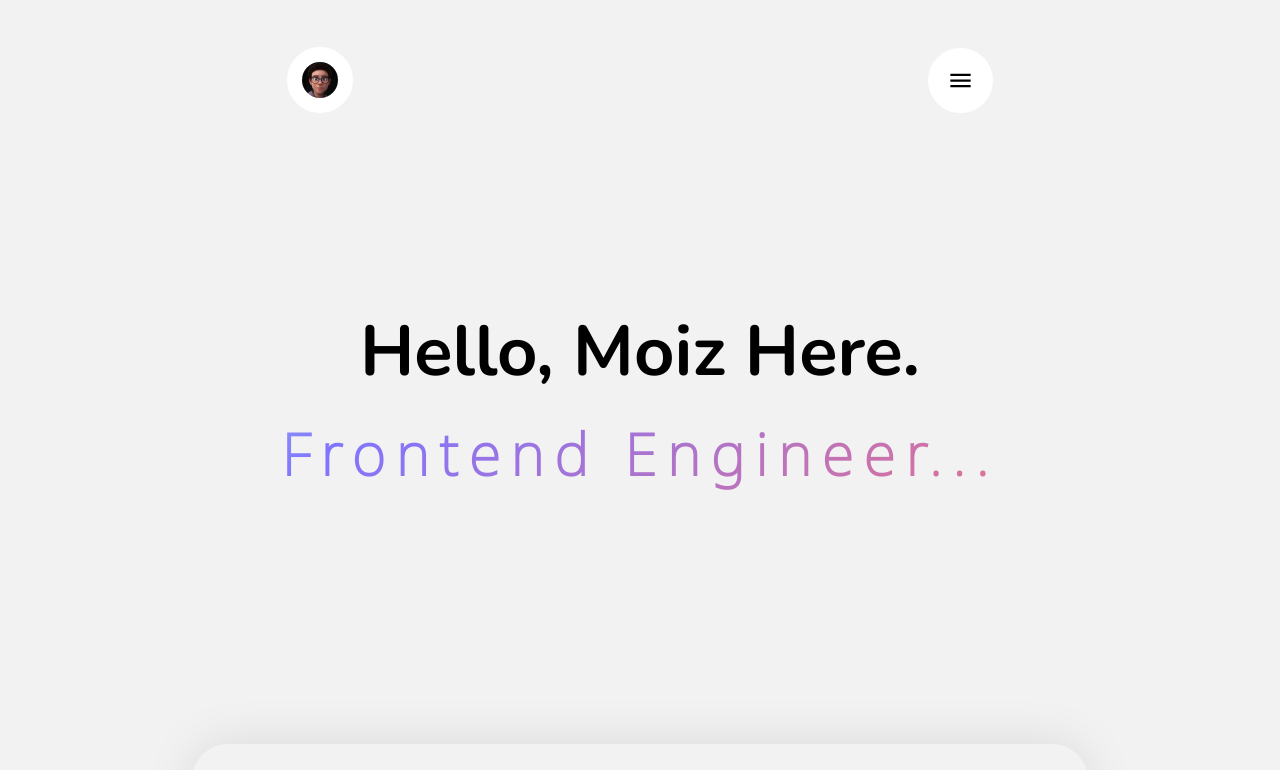
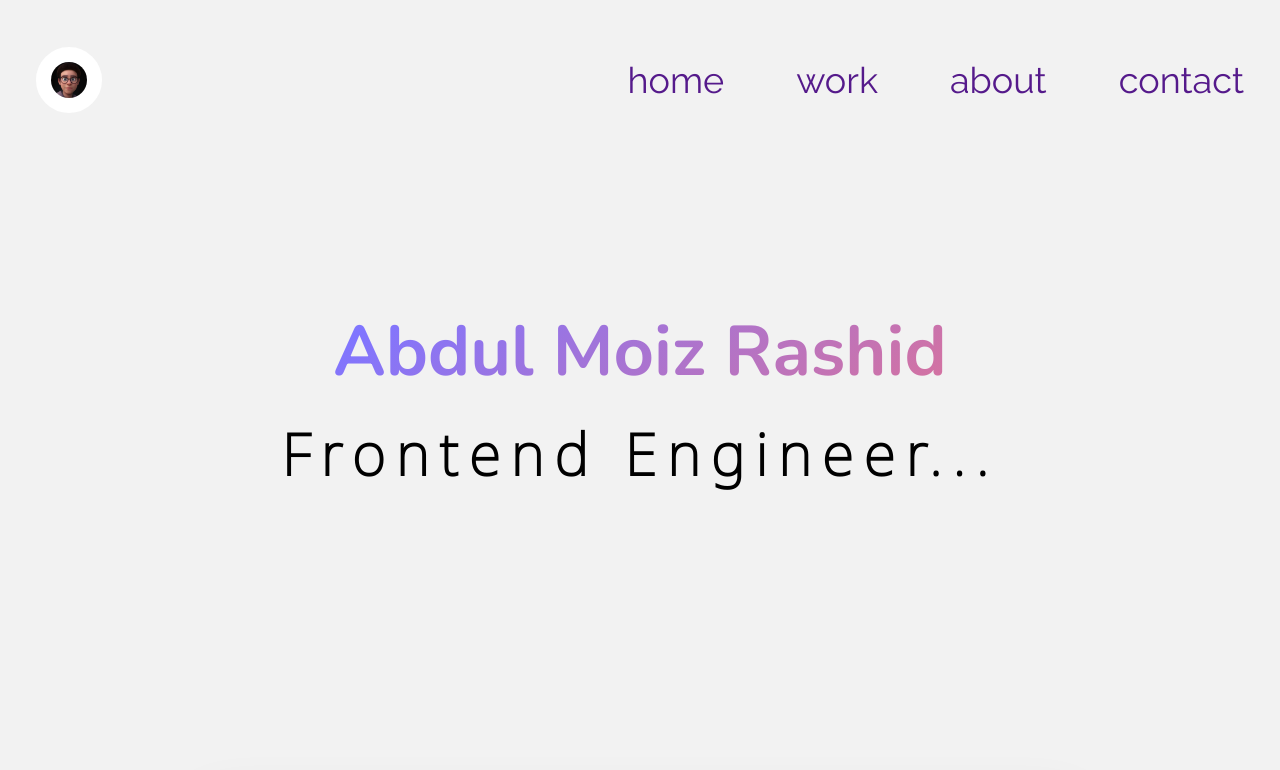
Before and after one commit to abdulmoiz-bit/portfolio, a React (Create React App) app: page / in a window 1280 px wide. Shown: the top 770 px of the page. Built offline with nearby package versions, Linux system fonts and the light colour scheme; the HTML template or start-up script is replaced by a standard one.

Commit message:
edit menu

```diff
--- a/src/App.js
+++ b/src/App.js
@@ -3,6 +3,8 @@ import MainAbout from "./pages/MainAbout"
 import MainContact from "./pages/MainContact"
 import './App.scss';
 import { Routes, Route } from 'react-router-dom';
+import Header from './components/Header';
+import Footer from './components/Footer';
 
 
 function App() {
@@ -26,11 +28,13 @@ function App() {
 */
   return (
     <>
+    <Header/>
       <Routes>
         <Route path="/" element={<MainHome />} />
         <Route path="/about" element={<MainAbout />} />
         <Route path="/contact" element={<MainContact />} />
       </Routes>
+      <Footer/>
     </>
   );
 }
--- a/src/App.scss
+++ b/src/App.scss
@@ -27,6 +27,7 @@ body {
 
 html {
   overflow-x: hidden;
+  scroll-behavior: smooth;
 }
 
 
--- a/src/components/Header.css
+++ b/src/components/Header.css
@@ -1,10 +1,11 @@
 .header-section {
   display: flex;
-  justify-content: space-around;
+  justify-content: space-between;
   align-items: center;
   min-height: 20vh;
 }
 .avatar-image {
+  margin: 0rem 2rem;
   border-color: #ffffff;
   border-style: solid;
   border-width: 15px;
@@ -32,11 +33,32 @@
   border-radius: 100%;
 }
 
-.menu-btn {
-  cursor: pointer;
-  z-index: 999;
+
+.menu-list ul {
+  display: flex;
 }
+.menu-list li {
+  list-style: none;
+  margin: 0rem 2rem;
+}
+.menu-list ul li a {
+  color: #551a8b;
+  font-size: 2rem;
+  text-decoration: none;
+  text-transform: lowercase;
+}
+
+.mob-menu-btn{
+  margin: 0rem 2rem;
+  display: none;
+}
+
+@media only screen and (max-width: 800px) {
   .menu-list {
+    display: none;
+  }
+  .mob-menu-list {
+    display: block;
     position: absolute;
     background-color: rgb(0, 0, 0);
     right: 0;
@@ -45,27 +67,29 @@
     align-items: center;
     justify-content: start;
     min-height: 100vh;
-  min-width: 30vw;
+    min-width: 40vw;
     top: 0;
     position: fixed;
     z-index: 99;
     box-shadow: 0px 0px 50px 0px rgba(0, 0, 0, 0.1);
   }
-.menu-list ul {
 
-}
-.menu-list li {
-  list-style: none;
+  .mob-menu-list li {
     padding: 2rem 0rem;
     margin: 0rem 4rem;
   }
-.menu-list ul li a {
+  .mob-menu-list li a {
+    color: #ffffff;
+    font-size: 2rem;
     text-decoration: none;
-  font-size: 2rem;
-  color: rgb(255, 255, 255);
+    text-transform: lowercase;
   }
-
-.menu-btn span {
+  .mob-menu-btn{
+    display: block;
+    cursor: pointer;
+    z-index: 999;
+  }
+  .mob-menu-btn span {
     border-color: #ffffff;
     border-width: 19px;
     border-style: solid;
@@ -75,7 +99,7 @@
     background-color: white;
     z-index: 999;
   }
-
+}
 /*
   .theme {
     position: relative;
--- a/src/components/Header.jsx
+++ b/src/components/Header.jsx
@@ -26,25 +26,32 @@ const Header = () => {
                 }
             </div>
 
+            <div className='menu-list' data-aos="fade-left">
+                <ul>
+                    <li><NavLink to="/">Home</NavLink></li>
+                    <li><a href="#portfolio">Work</a></li>
+                    <li><NavLink to="/about">About</NavLink></li>
+                    <li><NavLink to="/contact">Contact</NavLink></li>
+                </ul>
+            </div>
 
-            <div className="menu-btn" style={{ zIndex: "999" }}>
+            <div className="mob-menu-btn">
                 <span onClick={() => setshowMenu(!showMenu)}>
                     {!showMenu ? <MenuIcon /> : <CloseIcon />}
                 </span>
             </div>
-
             {showMenu && (
-                <div className='menu-list' data-aos="fade-left">
+                <div className='mob-menu-list' data-aos="fade-left">
                     <ul>
-                        <li><a><NavLink to="/">Home</NavLink></a></li>
-                        <li><a><NavLink to="/about">About</NavLink></a></li>
-                        <li> <a><NavLink to="/contact">Contact</NavLink></a></li>
+                        <li><NavLink to="/">Home</NavLink></li>
+                        <li><NavLink to="/about">About</NavLink></li>
+                        <li><NavLink to="/contact">Contact</NavLink></li>
                     </ul>
                 </div>
             )
             }
+
         </div>
-
     )
 }
 
--- a/src/components/Home.css
+++ b/src/components/Home.css
@@ -1,10 +1,10 @@
 .hero {
-  min-height: 55vh;
+  min-height: 80vh;
   min-width: 100vw;
 }
 
 .home {
-  margin-top: 18vh;
+  padding-top: 18vh;
 }
 .intro {
   text-align: center;
@@ -13,13 +13,13 @@
   /*background: linear-gradient(to right, #804674 0%, #aaaaaa 100%);*/
   background-clip: text;
   -webkit-text-fill-color: transparent;
-  background-color: black;
+  background-image: linear-gradient(141deg, #adf1e0, #8075ff 28%, #ff7171 98%);
   /*background-image: linear-gradient(120deg, #aaaaaa, #000000);*/
 }
 .intro h1:last-of-type {
   background-clip: text;
   -webkit-text-fill-color: transparent;
-  background-image: linear-gradient(141deg, #adf1e0, #8075ff 28%, #ff7171 98%);
+  background-color: black
 }
 
 /*
--- a/src/components/Home.jsx
+++ b/src/components/Home.jsx
@@ -1,4 +1,4 @@
-import React, { useState } from 'react';
+import React from 'react';
 import './Home.css';
 
 
@@ -7,7 +7,7 @@ const Home = () => {
         <div className='hero' id='hero'>
             <div className='home'>
                 <div className='intro'>
-                    <h1 style={{ fontSize: '5.5vw', fontFamily: 'Nunito' }}>Hello, Moiz Here.</h1>
+                    <h1 style={{ fontSize: '5.5vw', fontFamily: 'Nunito' }}>Abdul Moiz Rashid</h1>
                     <h1 style={{ animationDuration: '8s', fontFamily: 'Noto Sans', paddingTop: '.8rem', color: 'black', fontSize: '4.5vw', letterSpacing: '.6rem'}}>Frontend Engineer...</h1>
                 </div>
             </div>
--- a/src/components/Portfolio.css
+++ b/src/components/Portfolio.css
@@ -28,7 +28,7 @@
   background-color: white;
   cursor: pointer;
   box-shadow: 0px 0px 50px 0px rgba(0, 0, 0, 0.1);
-  border-radius: 1rem;
+  border-radius: .5rem;
   padding: 10px;
   font-family: Raleway;
   margin-top: 1rem;
--- a/src/components/Portfolio.jsx
+++ b/src/components/Portfolio.jsx
@@ -2,7 +2,7 @@ import React from 'react'
 import './Portfolio.css';
 import mobile from "../images/mobile.png";
 import mobiletwo from "../images/mobile-two.png";
-import DesktopWindowsIcon from '@mui/icons-material/DesktopWindows';
+//import DesktopWindowsIcon from '@mui/icons-material/DesktopWindows';
 //import image3 from "../../images/image-03.png";
 //import image4 from "../../images/image-04.png";
 //import image5 from "../../images/image-05.png";
--- a/src/pages/MainAbout.jsx
+++ b/src/pages/MainAbout.jsx
@@ -1,16 +1,10 @@
 import React from 'react'
-import Header from "../components/Header"
 import About from "../components/About"
-import Skills from "../components/Skills"
-import Footer from '../components/Footer'
 
 const MainAbout = () => {
     return (
         <>
-            <Header/>
             <About />
-            <Skills />
-            <Footer />
         </>
     )
 }
--- a/src/pages/MainContact.jsx
+++ b/src/pages/MainContact.jsx
@@ -1,14 +1,10 @@
 import React from 'react'
-import Header from "../components/Header"
 import Contact from "../components/Contact"
-import Footer from "../components/Footer"
 
 const MainContact = () => {
   return (
     <>
-    <Header/>
     <Contact/>
-    <Footer/>
     </>
   )
 }
--- a/src/pages/MainHome.jsx
+++ b/src/pages/MainHome.jsx
@@ -1,15 +1,14 @@
 import React from 'react'
-import Header from "../components/Header"
 import Home from "../components/Home";
 import Portfolio from "../components/Portfolio";
-import Footer from "../components/Footer";
+import Skills from "../components/Skills"
+
 const MainHome = () => {
     return (
         <>
-            <Header/>
             <Home />
             <Portfolio />
-            <Footer />
+            <Skills/>
         </>
     )
 }
```
Lines whose indentation alone changed are shown as unchanged.
